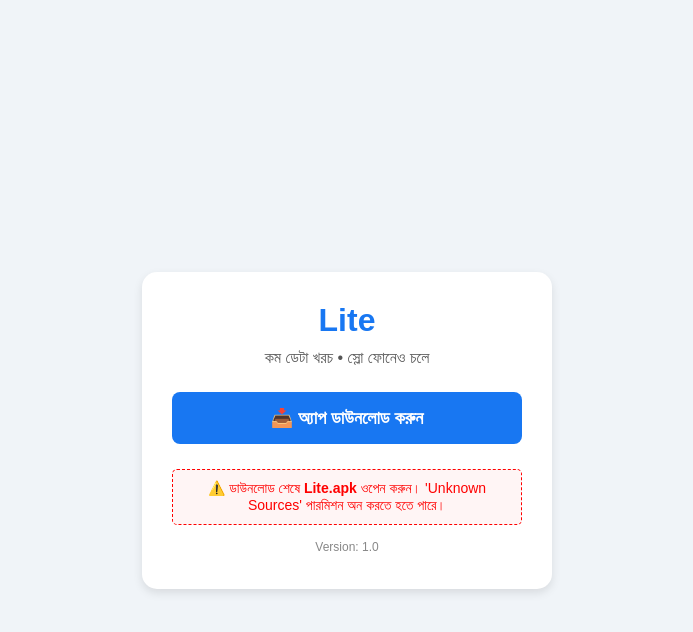
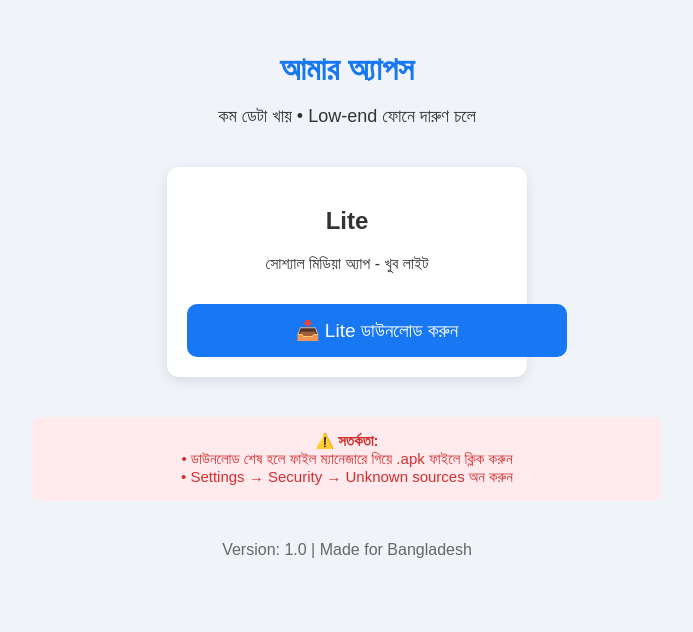
Before and after one commit to tazrian7/tazrian7.github.io, a plain HTML site: page index.html in a window 1280 px wide. Shown: the whole page, without its empty margins (293-986 px from the left). Drawn offline with Linux system fonts and the light colour scheme.

Commit message:
Update index.html

```diff
--- a/index.html
+++ b/index.html
@@ -1,28 +1,78 @@
 <!DOCTYPE html>
 <html lang="bn">
 <head>
-<meta charset="UTF-8">
-<meta name="viewport" content="width=device-width,initial-scale=1.0">
-<title>Lite App</title>
-<style>
-body{text-align:center;font-family:sans-serif;padding:30px 15px;background:#f0f4f8;margin:0;display:flex;flex-direction:column;align-items:center;justify-content:center;min-height:100vh}
-.card{background:white;padding:30px;border-radius:15px;box-shadow:0 4px 10px rgba(0,0,0,0.1);max-width:350px;width:100%}
-h1{color:#1877f2;margin:0 0 10px}
-p{font-size:16px;color:#555;margin:5px 0}
-.btn{background:#1877f2;color:white;padding:15px 30px;font-size:18px;border-radius:8px;text-decoration:none;display:block;margin:25px 0;font-weight:bold}
-.warn{background:#fff5f5;border:1px dashed red;padding:10px;font-size:14px;color:red;border-radius:5px}
-.ver{color:#888;font-size:12px;margin-top:15px}
-</style>
+    <meta charset="UTF-8">
+    <meta name="viewport" content="width=device-width, initial-scale=1.0">
+    <title>My Apps - ডাউনলোড</title>
+    <style>
+        body {
+            font-family: Arial, sans-serif;
+            text-align: center;
+            padding: 30px 20px;
+            background: #f0f4f8;
+            margin: 0;
+            color: #333;
+        }
+        h1 { color: #1877f2; margin-bottom: 10px; }
+        .subtitle { font-size: 18px; margin-bottom: 40px; }
+        .app-card {
+            background: white;
+            margin: 15px auto;
+            padding: 20px;
+            border-radius: 12px;
+            max-width: 320px;
+            box-shadow: 0 4px 12px rgba(0,0,0,0.1);
+        }
+        .btn {
+            background: #1877f2;
+            color: white;
+            padding: 15px 30px;
+            font-size: 19px;
+            border: none;
+            border-radius: 10px;
+            cursor: pointer;
+            text-decoration: none;
+            display: inline-block;
+            margin-top: 15px;
+            width: 100%;
+        }
+        .warning {
+            color: #d32f2f;
+            background: #ffebee;
+            padding: 15px;
+            border-radius: 10px;
+            margin: 40px auto;
+            max-width: 600px;
+            font-size: 15px;
+        }
+    </style>
 </head>
 <body>
-<div class="card">
-<h1>Lite</h1>
-<p>কম ডেটা খরচ • স্লো ফোনেও চলে</p>
-<a href="Lite.apk" download class="btn">📥 অ্যাপ ডাউনলোড করুন</a>
-<div class="warn">
-⚠️ ডাউনলোড শেষে <b>Lite.apk</b> ওপেন করুন। 'Unknown Sources' পারমিশন অন করতে হতে পারে।
-</div>
-<p class="ver">Version: 1.0</p>
-</div>
+    <h1>আমার অ্যাপস</h1>
+    <p class="subtitle">কম ডেটা খায় • Low-end ফোনে দারুণ চলে</p>
+
+    <!-- Lite অ্যাপ (আগেরটা) -->
+    <div class="app-card">
+        <h2>Lite</h2>
+        <p>সোশ্যাল মিডিয়া অ্যাপ - খুব লাইট</p>
+        <a href="Lite.apk" download class="btn">📥 Lite ডাউনলোড করুন</a>
+    </div>
+
+    <!-- এখানে নতুন অ্যাপ যোগ করতে পারবে -->
+    <!-- উদাহরণ:
+    <div class="app-card">
+        <h2>My Game</h2>
+        <p>মজার গেম</p>
+        <a href="mygame.apk" download class="btn">📥 My Game ডাউনলোড করুন</a>
+    </div>
+    -->
+
+    <div class="warning">
+        ⚠️ <strong>সতর্কতা:</strong><br>
+        • ডাউনলোড শেষ হলে ফাইল ম্যানেজারে গিয়ে .apk ফাইলে ক্লিক করুন<br>
+        • Settings → Security → Unknown sources অন করুন
+    </div>
+
+    <p style="color:#666; margin-top:40px;">Version: 1.0 | Made for Bangladesh</p>
 </body>
 </html>
```
